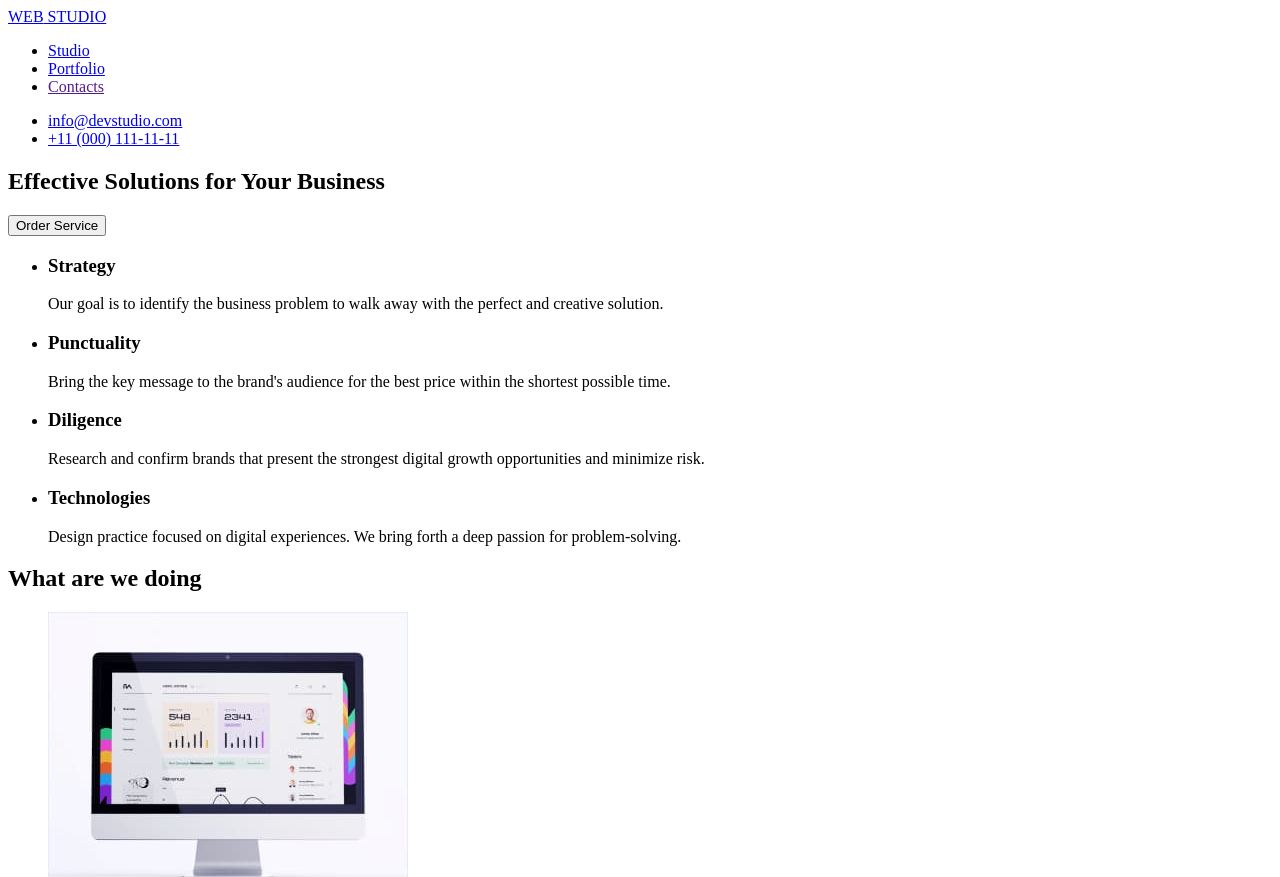
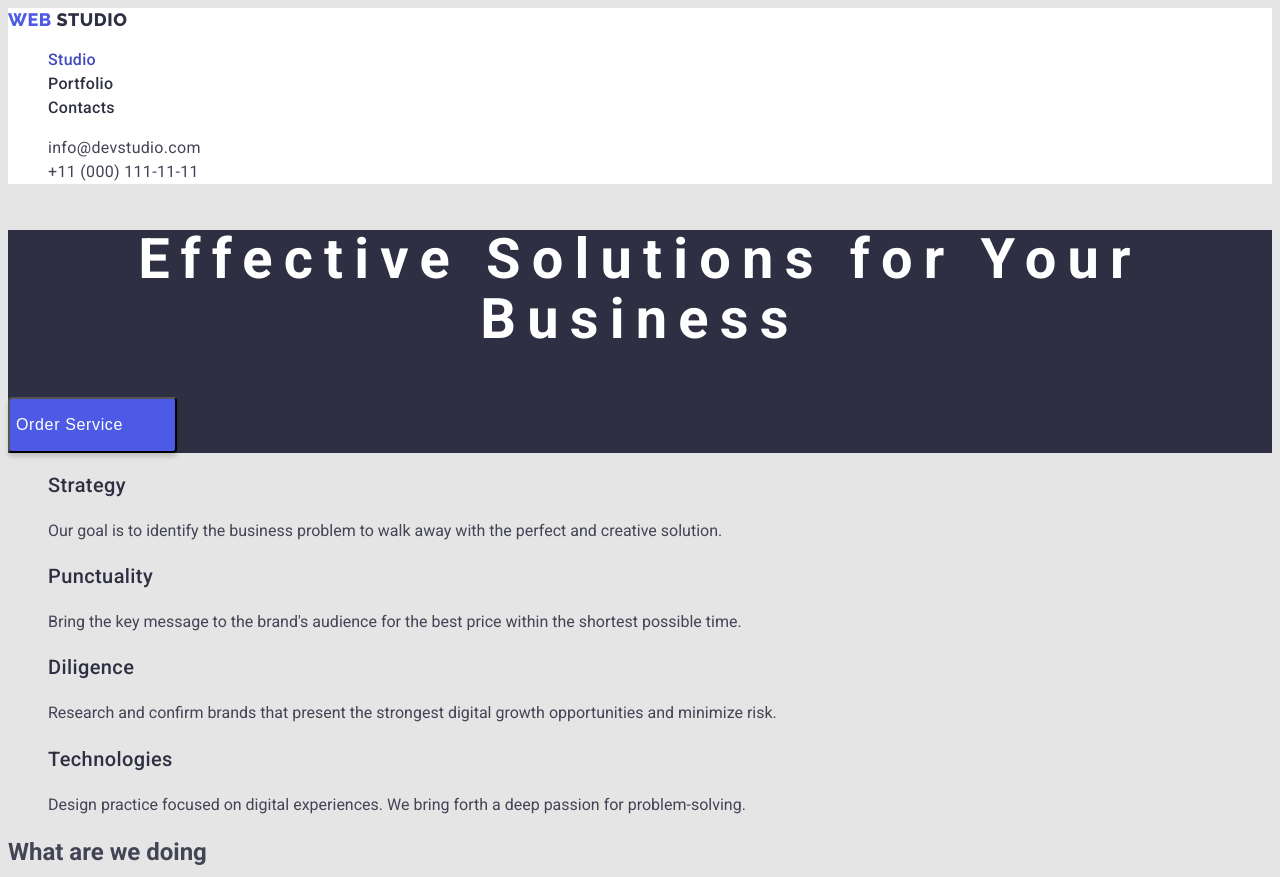
Before and after one commit to Oddyhn/goit82-markup-hw-02, a plain HTML site: page index.html in a window 1280 px wide. Shown: the top 877 px of the page. Drawn offline with Linux system fonts and the light colour scheme.

Commit message:
Classes assignment

```diff
--- a/CSS/style.css
+++ b/CSS/style.css
@@ -15,6 +15,7 @@ body {
 	font-family: "Roboto", sans-serif;
 	font-style: normal;
 	font-size: 16px;
+
 	color: var(--smlatter-color);
 
 	background-color: var(--background-color);
@@ -34,16 +35,12 @@ body {
 	background-color: #ffffff;
 }
 
-.header-style:hover,
-.header-style:focus {
-	color: var(--active-color);
-}
-
 .logo-style {
 	font-family: "Raleway", sans-serif;
 	font-weight: 800;
 	font-size: 18px;
 	line-height: 1.33;
+
 	letter-spacing: 0.03em;
 
 	color: var(--bglatter-color);
@@ -58,14 +55,35 @@ body {
 
 .menu-link {
 	font-weight: 500;
-	font-size: 16px;
 	line-height: 1.5;
+
 	letter-spacing: 0.02em;
 
 	color: var(--bglatter-color);
 }
 
 .current {
+	color: var(--active-color);
+}
+
+/* Header */
+/* Contacts */
+
+.contact-link {
+	font-weight: 400;
+	line-height: 1.5;
+
+	letter-spacing: 0.02em;
+
+	color: var(--smlatter-color);
+}
+
+.header-style .logo-style:hover,
+.menu-link:hover,
+.contact-link:hover,
+.header-style .logo-style:focus,
+.menu-link:focus,
+.contact-link:focus {
 	color: var(--active-color);
 }
 
@@ -82,69 +100,74 @@ body {
 }
 
 .footer-style > p {
+	font-weight: 400;
 	line-height: 1.5;
+
 	letter-spacing: 0.02em;
+
 	color: var(--ltdecor-color);
 }
 
+.footer-style .logo-style:hover,
+.footer-style .logo-style:focus {
+	color: var(--active-color);
+}
 
-/*
 /* Studio */
 /* Hero */
 
 .hero {
-	background: var(--darkfon-color);
+	background-color: var(--bglatter-color);
 }
 
 .hero-title {
-	font-weight: 900;
-	font-size: 44px;
-	line-height: 1.36;
+	font-weight: 700;
+	font-size: 56px;
+	line-height: 1.07;
 
 	text-align: center;
-	letter-spacing: 0.06em;
-	text-transform: uppercase;
+	letter-spacing: 0.2em;
 
-	color: var(--background-color);
+	color: #ffffff;
 }
 
 .order-btn {
-	font-family: "Roboto", sans-serif;
-	font-weight: 700;
+	font-weight: 500;
 	font-size: 16px;
-	line-height: 1.88;
+	line-height: 1.5;
 
 	display: flex;
 	align-items: center;
-	text-align: center;
-	letter-spacing: 0.06em;
+	letter-spacing: 0.04em;
+
+	color: #ffffff;
 
 	cursor: pointer;
 
-	height: 50px;
+	width: 169px;
+	height: 56px;
+	left: 636px;
+	top: 428px;
 
-	background-color: var(--active-color);
-	color: var(--background-color);
-
+	background-color: var(--decor-color);
 	box-shadow: 0px 4px 4px rgba(0, 0, 0, 0.15);
 	border-radius: 4px;
 }
 
 .order-btn:hover,
 .order-btn:focus {
-	background-color: #188ce8;
-	color: var(--background-color);
-
-	box-shadow: 0px 4px 4px rgba(0, 0, 0, 0.15);
-	border-radius: 4px;
+	background-color: var(--active-color);
 }
 
 /* Studio */
 /* Principles */
 
 .principles-head {
-	line-height: 1.14;
-	text-transform: uppercase;
+	font-weight: 500;
+	font-size: 20px;
+	line-height: 1.2;
+
+	letter-spacing: 0.02em;
 
 	color: var(--bglatter-color);
 }
@@ -247,4 +270,5 @@ body {
 	font-size: 16px;
 	line-height: 1.88;
 
-	color: var(--smlatter-co
+	color: var(--bglatter-color);
+}
--- a/index.html
+++ b/index.html
@@ -14,7 +14,7 @@
 			rel="stylesheet"
 		/>
 
-		<link rel="stylesheet" href="./CSS/styles.css" />
+		<link rel="stylesheet" href="./CSS/style.css" />
 	</head>
 
 	<body>
@@ -47,31 +47,37 @@
 		</header>
 
 		<main>
-			<section>
-				<h1>Effective Solutions for Your Business</h1>
-				<button type="button">Order Service</button>
+			<section class="hero">
+				<h1 class="hero-title">Effective Solutions for Your Business</h1>
+				<button class="order-btn" type="button">Order Service</button>
 			</section>
 
-			<section>
+			<section class="principles">
 				<h2 hidden>Features</h2>
-				<ul>
-					<li>
-						<h3>Strategy</h3>
-						<p>Our goal is to identify the business problem to walk away with the perfect and creative solution.</p>
+				<ul class="principles-list list-marker">
+					<li class="prinsiples-item">
+						<h3 class="principles-head">Strategy</h3>
+						<p class="principles-text">
+							Our goal is to identify the business problem to walk away with the perfect and creative solution.
+						</p>
 					</li>
-					<li>
-						<h3>Punctuality</h3>
-						<p>Bring the key message to the brand's audience for the best price within the shortest possible time.</p>
+					<li class="prinsiples-item">
+						<h3 class="principles-head">Punctuality</h3>
+						<p class="principles-text">
+							Bring the key message to the brand's audience for the best price within the shortest possible time.
+						</p>
 					</li>
-					<li>
-						<h3>Diligence</h3>
-						<p>
+					<li class="prinsiples-item">
+						<h3 class="principles-head">Diligence</h3>
+						<p class="principles-text">
 							Research and confirm brands that present the strongest digital growth opportunities and minimize risk.
 						</p>
 					</li>
-					<li>
-						<h3>Technologies</h3>
-						<p>Design practice focused on digital experiences. We bring forth a deep passion for problem-solving.</p>
+					<li class="prinsiples-item">
+						<h3 class="principles-head">Technologies</h3>
+						<p class="principles-text">
+							Design practice focused on digital experiences. We bring forth a deep passion for problem-solving.
+						</p>
 					</li>
 				</ul>
 			</section>
```
